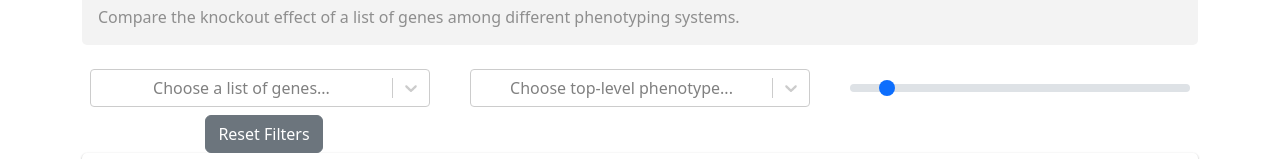
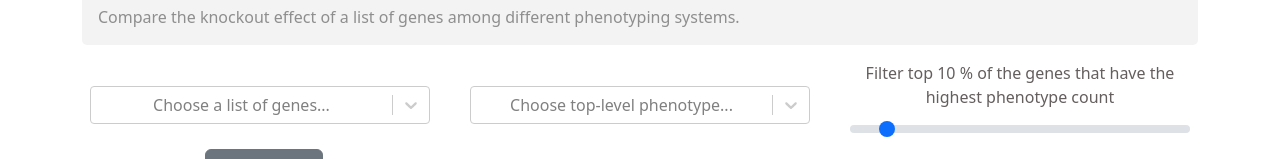
Before and after one commit to Milan-960/EBI-IMPC-Mouse-Phenotyping, a React (Create React App) app: page / in a window 1280 px wide. Shown: the part 1569-1728 px from the top of the page. Built offline with nearby package versions, Linux system fonts and the light colour scheme; no server answers.

Commit message:
filter lable got deleted has been added

```diff
--- a/src/components/FilterControls.tsx
+++ b/src/components/FilterControls.tsx
@@ -112,6 +112,10 @@ const FilterControls: React.FC<FilterControlsProps> = ({
         />
       </div>
       <div className="col-md-4">
+        <label htmlFor="percentage-filter-input">
+          Filter top {selectedPercentage} % of the genes that have the highest
+          phenotype count
+        </label>
         <div className="d-flex align-items-center">
           <input
             type="range"
```
